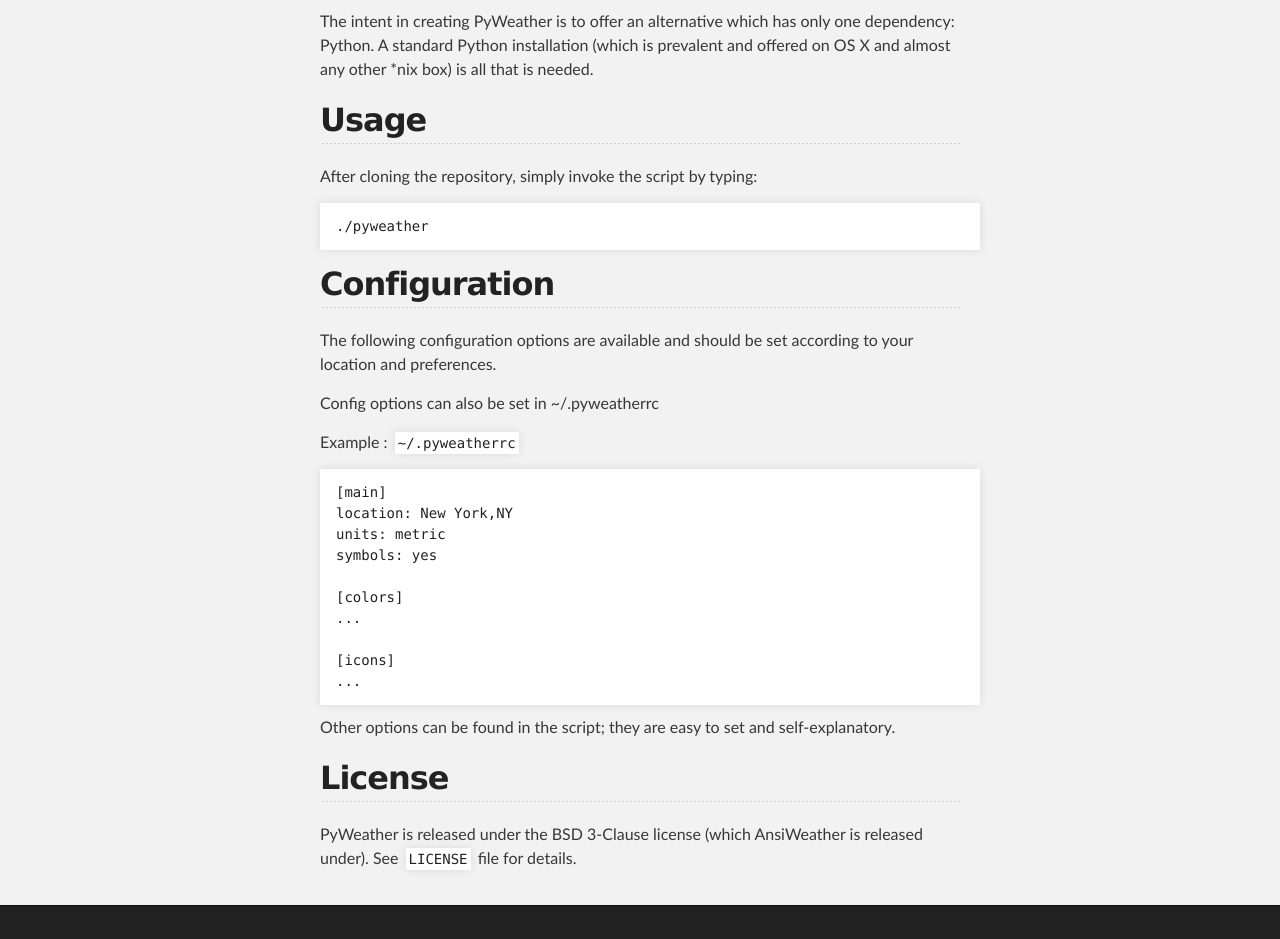
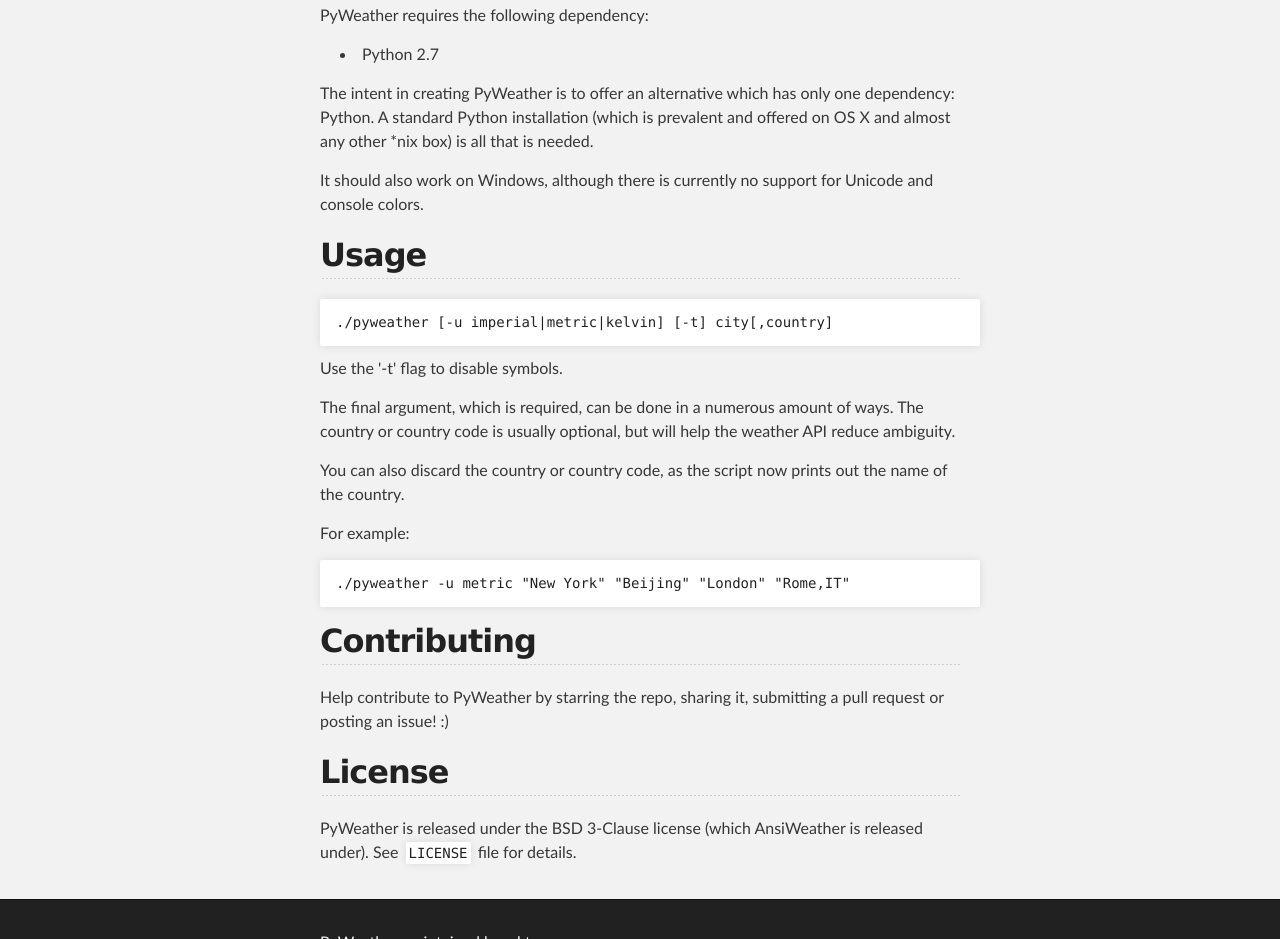
Before and after one commit to jtzeng/pyweather, a plain HTML site: page index.html in a window 1280 px wide. Shown: the part 1004-1943 px from the top of the page. Drawn offline with Linux system fonts and the light colour scheme.

```diff
--- a/index.html
+++ b/index.html
@@ -34,7 +34,7 @@
         <h2>
 <a name="description" class="anchor" href="#description"><span class="octicon octicon-link"></span></a>Description</h2>
 
-<p>PyWeather is a script for displaying the current weather conditions in your terminal, with support for ANSI colors and Unicode symbols. It is a Python port of AnsiWeather, which is developed by Frederic Cambus and can be found here: <a href="https://github.com/fcambus/ansiweather">https://github.com/fcambus/ansiweather</a>.</p>
+<p>PyWeather is a script for displaying the current weather conditions in your terminal, with support for ANSI colors and Unicode symbols. It originated as a Python port of AnsiWeather, which is developed by Frederic Cambus and can be found here: <a href="https://github.com/fcambus/ansiweather">https://github.com/fcambus/ansiweather</a>; however, PyWeather's status as an exact derivative of AnsiWeather is no longer ongoing. It is currently experimental and may deviate from the original repo, although new commits and concepts may still be adopted at any time.</p>
 
 <p><img src="http://oi43.tinypic.com/swtouo.jpg" alt="PyWeather Screenshot"></p>
 
@@ -49,36 +49,29 @@
 <li>Python 2.7</li>
 </ul><p>The intent in creating PyWeather is to offer an alternative which has only one dependency: Python. A standard Python installation (which is prevalent and offered on OS X and almost any other *nix box) is all that is needed.</p>
 
+<p>It should also work on Windows, although there is currently no support for Unicode and console colors.</p>
+
 <h2>
 <a name="usage" class="anchor" href="#usage"><span class="octicon octicon-link"></span></a>Usage</h2>
 
-<p>After cloning the repository, simply invoke the script by typing:</p>
+<pre><code>./pyweather [-u imperial|metric|kelvin] [-t] city[,country]
+</code></pre>
 
-<pre><code>./pyweather
+<p>Use the '-t' flag to disable symbols.</p>
+
+<p>The final argument, which is required, can be done in a numerous amount of ways. The country or country code is usually optional, but will help the weather API reduce ambiguity.</p>
+
+<p>You can also discard the country or country code, as the script now prints out the name of the country.</p>
+
+<p>For example:</p>
+
+<pre><code>./pyweather -u metric "New York" "Beijing" "London" "Rome,IT"
 </code></pre>
 
 <h2>
-<a name="configuration" class="anchor" href="#configuration"><span class="octicon octicon-link"></span></a>Configuration</h2>
+<a name="contributing" class="anchor" href="#contributing"><span class="octicon octicon-link"></span></a>Contributing</h2>
 
-<p>The following configuration options are available and should be set according to your location and preferences.</p>
-
-<p>Config options can also be set in ~/.pyweatherrc</p>
-
-<p>Example : <code>~/.pyweatherrc</code></p>
-
-<pre><code>[main]
-location: New York,NY
-units: metric
-symbols: yes
-
-[colors]
-...
-
-[icons]
-...
-</code></pre>
-
-<p>Other options can be found in the script; they are easy to set and self-explanatory.</p>
+<p>Help contribute to PyWeather by starring the repo, sharing it, submitting a pull request or posting an issue! :)</p>
 
 <h2>
 <a name="license" class="anchor" href="#license"><span class="octicon octicon-link"></span></a>License</h2>
```
Also changed, not shown: params.json (+1 -1 lines).
